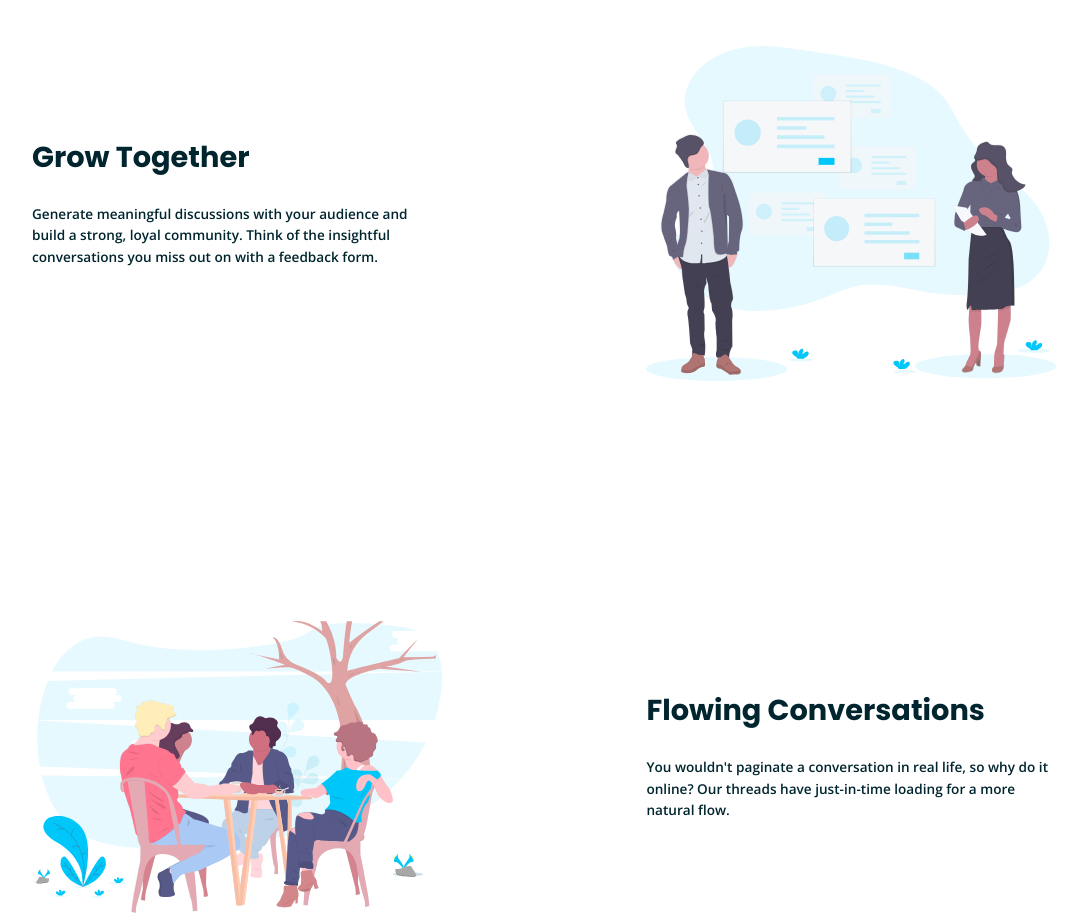
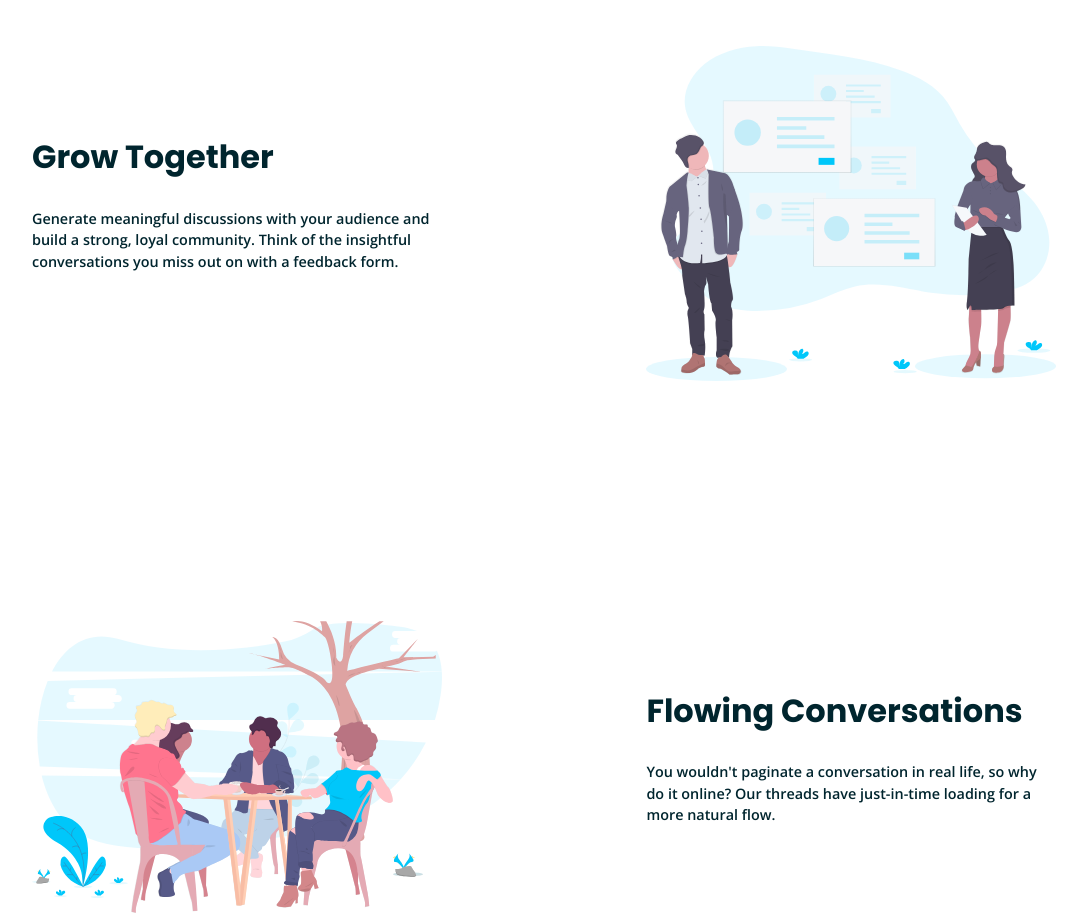
Before and after one commit to DebabrataBanik/huddle-landing-page-with-curved-sections-master, a plain HTML site: page index.html in a window 1280 px wide. Shown: the part 1760-2676 px from the top of the page, without its empty margins (96-1183 px from the left). Drawn offline with nearby package versions, Linux system fonts and the light colour scheme.

Commit message:
Update style.css

```diff
--- a/style.css
+++ b/style.css
@@ -335,10 +335,10 @@ i:hover{
     width: 40%;
   }
   .feature h2{
-    font-size: 1.8rem;
+    font-size: 2rem;
   }
   .feature p{
-    font-size: 0.85rem;
+    font-size: 0.9rem;
   }
 
   .first, .third{
```
